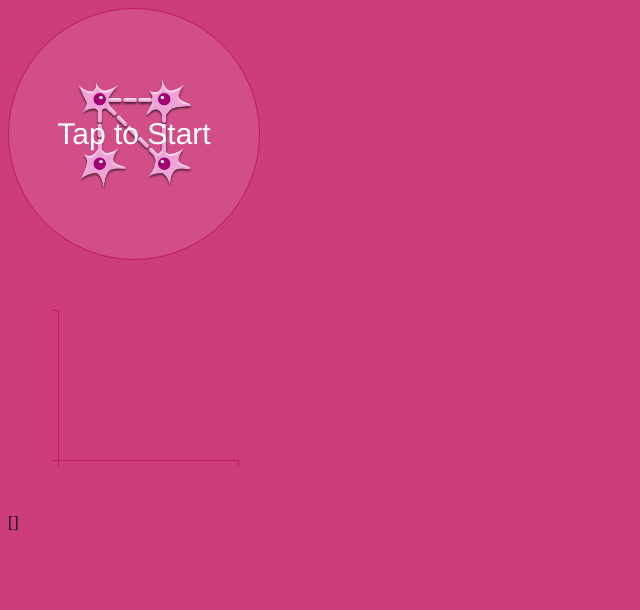
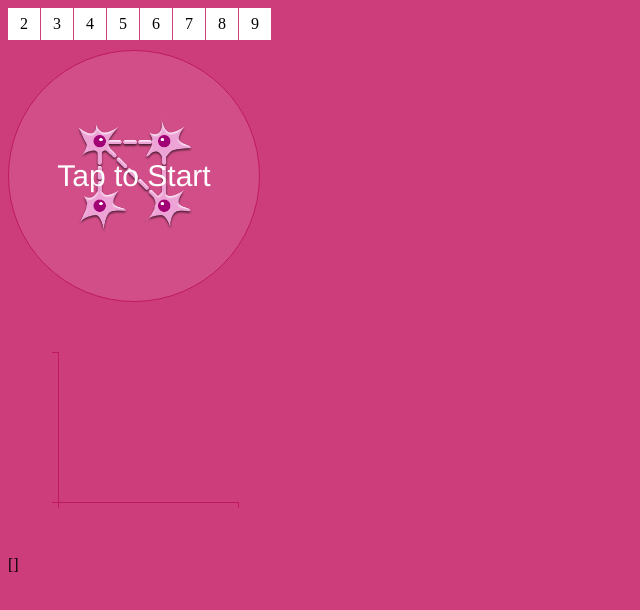
Before and after one commit to rasmus-hansson/Project-UNB, a plain HTML site: page gamescreen3.html in a window 1280 px wide. Shown: the whole page, without its empty margins (0-640 px from the left). Drawn offline with nearby package versions, Linux system fonts and the light colour scheme.

Commit message:
Added markup for difficulty selection

```diff
--- a/game.css
+++ b/game.css
@@ -1,5 +1,15 @@
 html {
 	background-color: #cd3d7c;
+}
+
+.nback_select {
+	display: table-cell;
+	vertical-align: middle;
+	text-align: center;
+	width: 32px;
+	height: 32px;
+	background-color: #fff;
+	border-right: 1px solid #cd3d7c;
 }
 
 .cell {
--- a/gamescreen3.html
+++ b/gamescreen3.html
@@ -8,6 +8,7 @@
   </head>
 
   <body>
+  	<div id="nback" style="margin-bottom: 10px;"></div>
     <div id="gameboard"></div>
     <svg id="visualisation" width="250" height="250"></svg>
     <div id="result"></div>
--- a/script3.js
+++ b/script3.js
@@ -9,6 +9,10 @@
 var playerParams = {
 	name: "Rasmus",
 	result: []
+}
+
+var gameConfig = {
+	nBack: 9
 }
 
 
@@ -23,6 +27,13 @@ var gameParams = {
 	start: null
 };
 
+function showConfig () {
+	var cells = "";
+	for (i=2 ; i<=gameConfig.nBack ; i++) {
+		cells += "<div id='" + i + " back' class='nback_select'>"+i+"</div>";
+	}
+	nback.innerHTML = cells;
+}
 
 function setupBoard () {
 	var cells = "";
@@ -155,6 +166,7 @@ var forceRedraw = function(element){
 
 document.addEventListener('click', clickTrack, false);
 setupBoard();
+showConfig();
 loadResult();
 
 function InitChart() {
```
Also changed, not shown: 1 other file.
